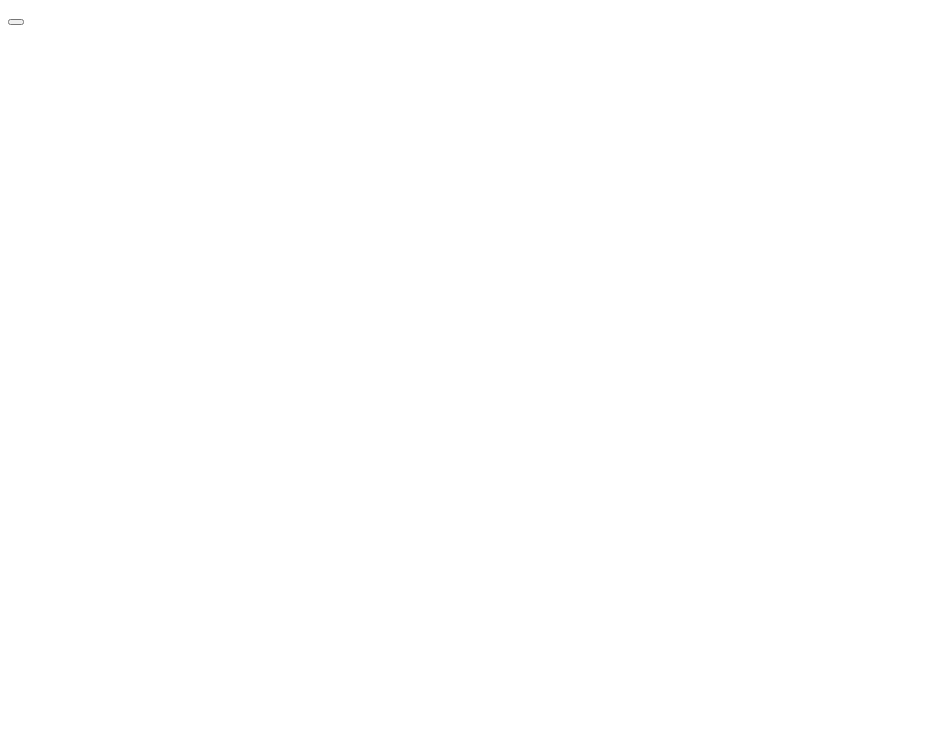
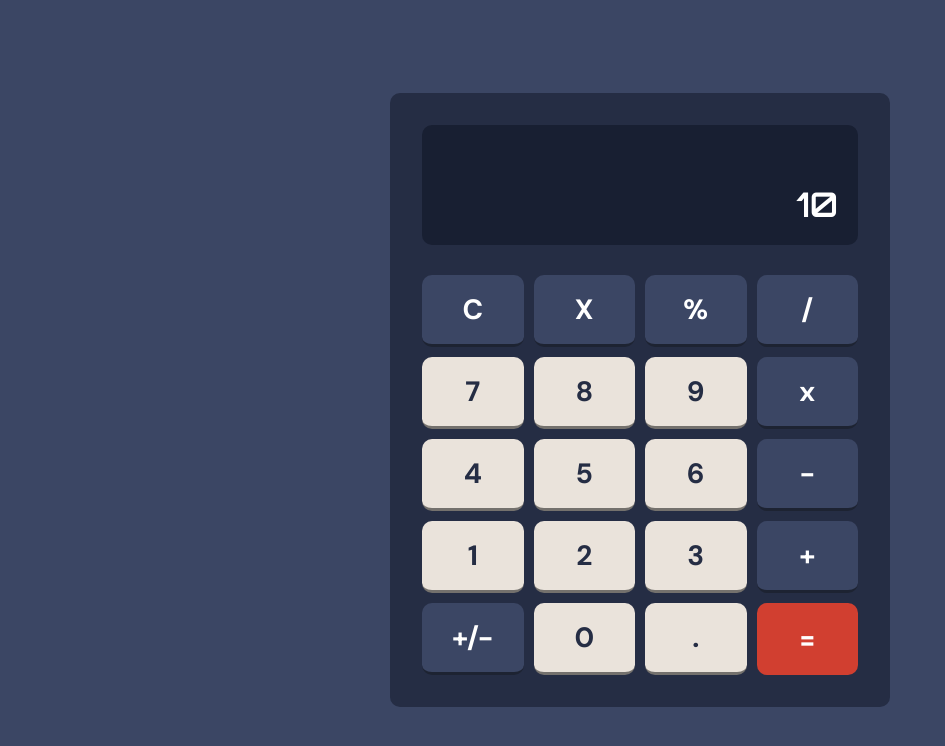
Before and after one commit to riosbrian/javascript-projects, a plain HTML site: page calculator/calculator.html in a window 1280 px wide. Shown: the whole page, without its empty margins (0-945 px from the left). Drawn offline with Linux system fonts and the light colour scheme.

Commit message:
finished html and css

```diff
--- a/calculator/calculator.css
+++ b/calculator/calculator.css
@@ -0,0 +1,103 @@
+@import url('https://fonts.googleapis.com/css2?family=Orbitron:wght@400;600&display=swap');
+@import url('https://fonts.googleapis.com/css2?family=DM+Sans:wght@500;700&display=swap');
+
+:root {
+  --color-white: #ffffff;
+  --color-very-light-grey: #eae3db;
+  --color-dark-slate-blue: #3b4664;
+  --color-navy-blue: #252d44;
+  --color-dark-blue: #181f32;
+  --color-red: #d13f30;
+  --font-display: 'Orbitron', sans-serif; /* 400, 600 */
+  --font-calculator: 'DM Sans', sans-serif;
+}
+
+*,
+*::before,
+*::after {
+  box-sizing: border-box;
+  margin: 0;
+  padding: 0;
+}
+
+html {
+  font-size: 62.5%;
+}
+
+body {
+  background-color: var(--color-dark-slate-blue);
+}
+
+.container {
+  display: grid;
+  height: 100vh;
+  place-content: center;
+}
+
+.calculator {
+  background-color: var(--color-navy-blue);
+  border-radius: 1rem;
+  display: grid;
+  gap: 1rem;
+  grid-template-columns: repeat(4, 1fr);
+  padding: 3.2rem;
+  width: 50rem;
+}
+
+.calculator__display {
+  align-items: flex-end;
+  background-color: var(--color-dark-blue);
+  border-radius: 1rem;
+  display: flex;
+  grid-column: 1 / 5;
+  height: 12rem;
+  justify-content: flex-end;
+  margin-bottom: 2rem;
+  padding: 2rem;
+  text-align: right;
+}
+
+.result {
+  color: var(--color-white);
+  font-family: var(--font-display);
+  font-size: 3.4rem;
+  font-weight: 600;
+}
+
+.btn {
+  background: none;
+  border: none;
+  cursor: pointer;
+}
+
+.calculator__btn {
+  background-color: var(--color-very-light-grey);
+  border-bottom: 3px solid rgba(0, 0, 0, 0.5);
+  border-radius: 1rem;
+  color: var(--color-navy-blue);
+  font-family: var(--font-calculator);
+  font-size: 2.8rem;
+  font-weight: 700;
+  padding: 1.6rem;
+  transition: all 0.2s;
+}
+
+.calculator__btn:hover {
+  transform: scale(1.02);
+}
+
+.calculator__btn:active {
+  box-shadow: 0px 0px 10px rgba(0, 0, 0, 0.5);
+  transform: scale(0.95);
+}
+
+.calculator__btn--operation {
+  background-color: var(--color-dark-slate-blue);
+  color: var(--color-white);
+}
+
+.calculator__btn--equal {
+  background-color: var(--color-red);
+  border: none;
+  color: white;
+}
--- a/calculator/calculator.html
+++ b/calculator/calculator.html
@@ -10,8 +10,45 @@
   <body>
     <main class="container">
       <div class="calculator">
-        <div class="calculator__display"></div>
-        <button class="calculator__btn"></button>
+        <div class="calculator__display">
+          <span class="result">10</span>
+        </div>
+        <button class="btn calculator__btn calculator__btn--operation">
+          C
+        </button>
+        <button class="btn calculator__btn calculator__btn--operation">
+          X
+        </button>
+        <button class="btn calculator__btn calculator__btn--operation">
+          %
+        </button>
+        <button class="btn calculator__btn calculator__btn--operation">
+          /
+        </button>
+        <button class="btn calculator__btn">7</button>
+        <button class="btn calculator__btn">8</button>
+        <button class="btn calculator__btn">9</button>
+        <button class="btn calculator__btn calculator__btn--operation">
+          x
+        </button>
+        <button class="btn calculator__btn">4</button>
+        <button class="btn calculator__btn">5</button>
+        <button class="btn calculator__btn">6</button>
+        <button class="btn calculator__btn calculator__btn--operation">
+          -
+        </button>
+        <button class="btn calculator__btn">1</button>
+        <button class="btn calculator__btn">2</button>
+        <button class="btn calculator__btn">3</button>
+        <button class="btn calculator__btn calculator__btn--operation">
+          +
+        </button>
+        <button class="btn calculator__btn calculator__btn--operation">
+          +/-
+        </button>
+        <button class="btn calculator__btn">0</button>
+        <button class="btn calculator__btn">.</button>
+        <button class="btn calculator__btn calculator__btn--equal">=</button>
       </div>
     </main>
     <script src="calculator.js"></script>
```
